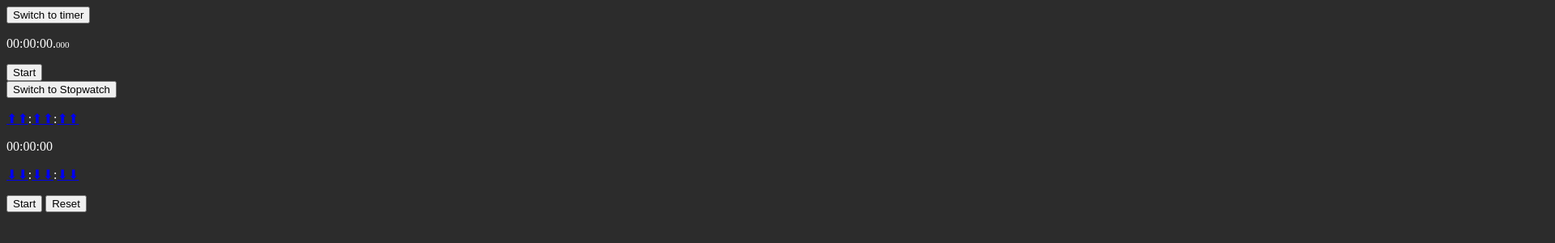
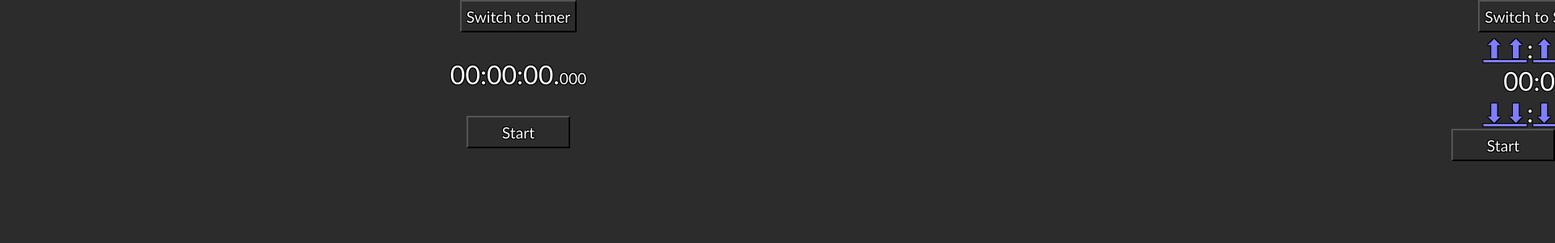
Before and after one commit to tadas-vnc/timer, a plain HTML site: page index.html in a window 1280 px wide. Shown: the top 300 px of the page at 81% size, 1920 px wide, since content can reach past the window. Drawn offline with Linux system fonts and the light colour scheme.

Commit message:
Update style.css

```diff
--- a/style.css
+++ b/style.css
@@ -4,8 +4,120 @@ body{
 
 p{
     color: white;
+    font-family:'Gill Sans', 'Gill Sans MT', Calibri, 'Trebuchet MS', sans-serif;
+    text-shadow: -1px -1px 0 #000, 1px -1px 0 #000, -1px 1px 0 #000, 1px 1px 0 #000;
 }
 
 .smoll{
-    font-size: 0.7em;
+    font-size: 0.6em;
 }
+
+.center{
+    position: relative;
+    width: 100%;
+    display: flex;
+    justify-content: center;
+    font-size: xx-large;
+}
+
+html, body {
+    height: 100%;
+    margin: 0;
+    overflow-x: hidden;
+  }
+
+  #stopwatchwrapper {
+    display: flex;
+    flex-direction: column;
+    height: 100%;
+    transition: all 1s ease-in-out;
+    position: relative;
+    left: -100%;
+  }
+
+  .content {
+    flex: 1;
+  }
+#laps{
+    overflow: scroll;
+    font-size: larger;
+    text-align: center;
+    overflow-x: hidden;
+}
+.blink {
+    animation: blinker 1s linear infinite;
+  }
+
+  @keyframes blinker {
+    50% {
+      opacity: 0;
+    }
+  }
+#watchdisplay{
+}
+
+.buttons{
+    display: inline-flex;
+    justify-content: center;
+    height: 5%;
+}
+
+.buttons > button:hover{
+    text-shadow: -1px -1px 0 #ffffff, 1px -1px rgb(255, 255, 255), -1px 1px 0 #ffffff, 1px 1px 0 #ffffff;
+    color:#000;
+    border-color: white;
+}
+
+@media (orientation: landscape) {
+    .buttons > button{
+        width: 10%;
+    }
+}
+
+@media (orientation: portrait) {
+    .buttons > button{
+        width: 30%;
+    }
+}
+
+.buttons > button{
+    display: inline;
+    text-shadow: -1px -1px 0 #000, 1px -1px 0 #000, -1px 1px 0 #000, 1px 1px 0 #000;
+    color: white;
+    background-color: transparent;
+    height: 100%;
+    font-size: larger;
+    font-family:'Gill Sans', 'Gill Sans MT', Calibri, 'Trebuchet MS', sans-serif;
+    transition: all 500ms ease-in-out;
+}
+
+.linklabel{
+    color: rgb(126, 126, 255);
+    font-family:'Gill Sans', 'Gill Sans MT', Calibri, 'Trebuchet MS', sans-serif;
+    text-align: center;
+}
+
+#timerwrapper{
+    position: absolute;
+    height: 100%;
+    width: 100%;
+    top:0px;
+    left: 100%;
+    transition: all 1s ease-in-out;
+}
+
+.nomargin{
+    margin: 0;
+}
+
+#yetanotherwrapper{
+    display: flex;
+    flex-direction: column;
+    height: 100%;
+    transition: all 1s ease-in-out;
+    position: relative;
+}
+
+#secondadd, #secondunadd{
+    transition: all 1s ease-in-out;
+}
```
